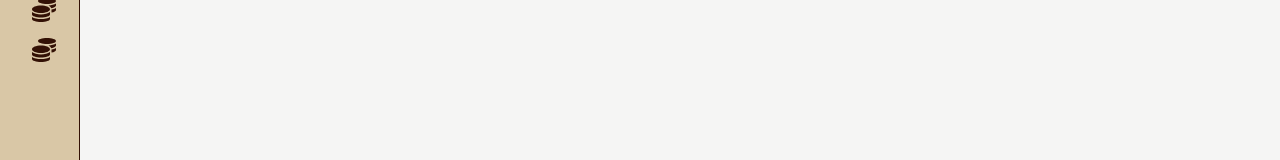
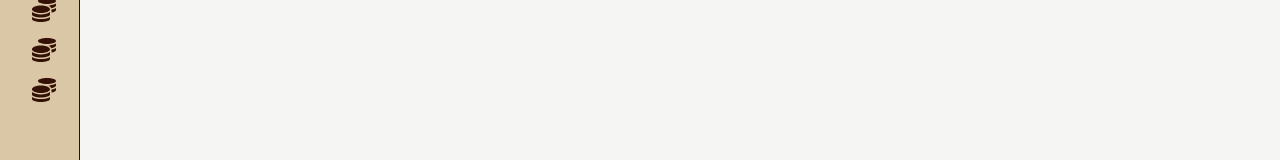
Before and after one commit to Santiajo/DBN, a Next.js app in the folder frontend/: page /dashboard/clases in a window 1280 px wide. Shown: the part 386-546 px from the top of the page. Built offline with nearby package versions, Linux system fonts and the light colour scheme.

Commit message:
Incorporar feats al sidebar

```diff
--- a/frontend/src/components/sidebar.tsx
+++ b/frontend/src/components/sidebar.tsx
@@ -26,6 +26,7 @@ const navLinks = [
   { href: '/dashboard/especies', icon: <FaCoins />, label: 'Especies' },
   { href: '/dashboard/clases', icon: <FaCoins />, label: 'Clases' },
   { href: '/dashboard/subclases', icon: <FaCoins />, label: 'Subclases' },
+  { href: '/dashboard/dotes', icon: <FaCoins />, label: 'Dotes' },
 ];
 
 export default function Sidebar({ isCollapsed, setIsCollapsed }: SidebarProps) {
```
